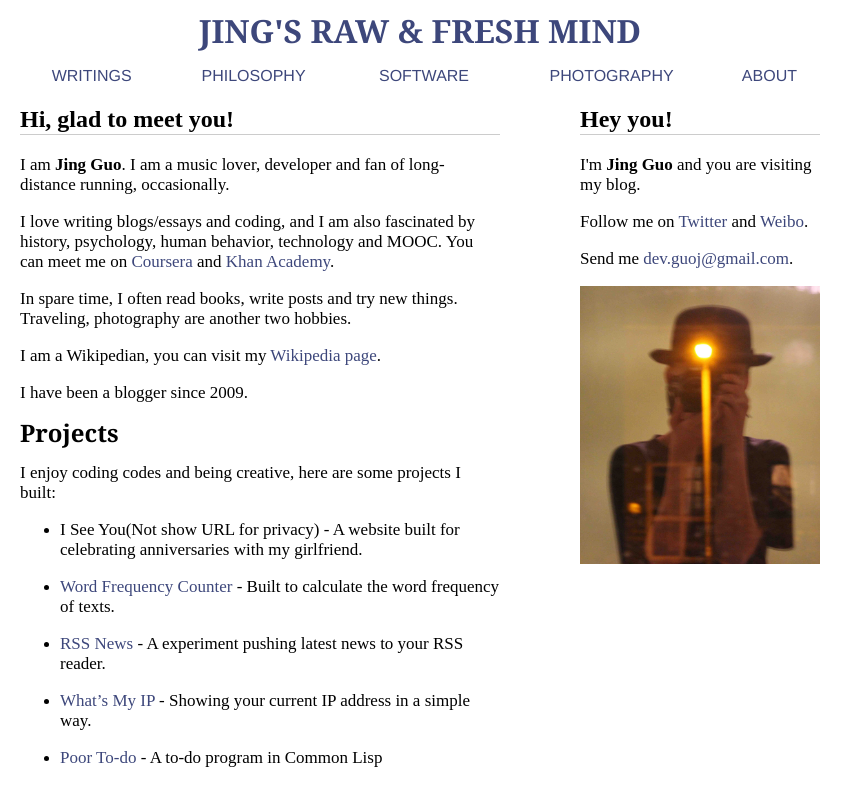
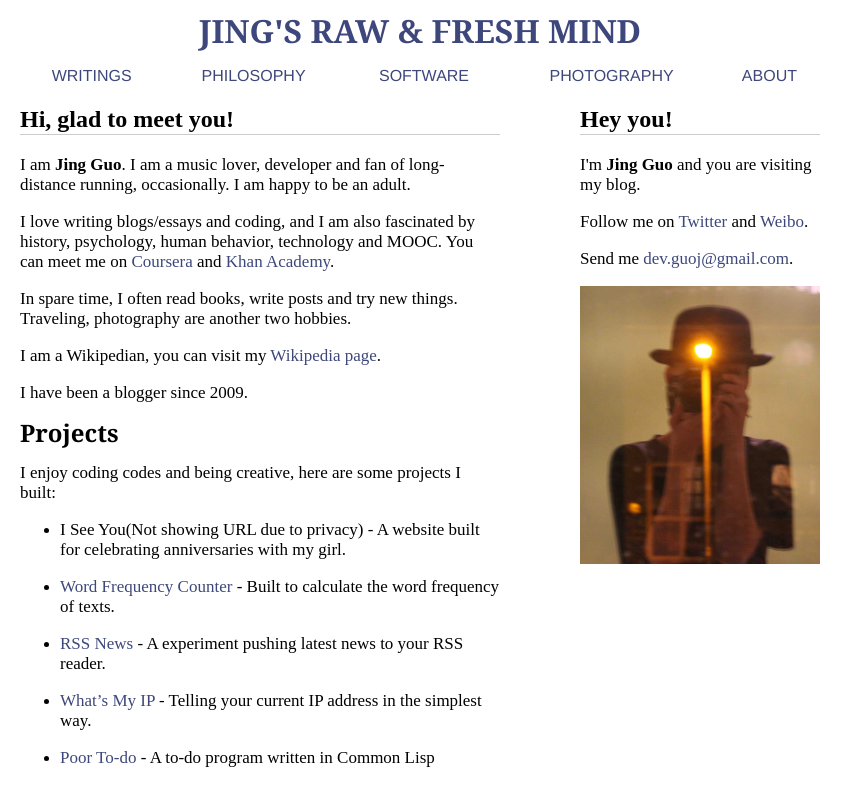
Before and after one commit to guojing0/guojing0.github.io, a Jekyll site: the page built from about-me.md, in a window 1280 px wide. Shown: the top 806 px of the page, without its empty margins (0-863 px from the left). Built offline with Jekyll 4.4.1, drawn with Linux system fonts in a browser that asks for light colours; Markdown is read by kramdown in place of the engine named in the settings.

Commit message:
about me

```diff
--- a/about-me.md
+++ b/about-me.md
@@ -3,7 +3,7 @@ layout: modern
 title: Hi, glad to meet you!
 ---
 
-I am **Jing Guo**. I am a music lover, developer and fan of long-distance running, occasionally.
+I am **Jing Guo**. I am a music lover, developer and fan of long-distance running, occasionally. I am happy to be an adult.
 
 I love writing blogs/essays and coding, and I am also fascinated by history, psychology, human behavior, technology and MOOC. You can meet me on [Coursera](https://www.coursera.org/user/i/361951d01125a4915d2bc9815ad17a1b) and [Khan Academy](https://www.khanacademy.org/profile/guojing/).
 
@@ -18,12 +18,12 @@ Projects
 
 I enjoy coding codes and being creative, here are some projects I built:
 
-* I See You(Not show URL for privacy) - A website built for celebrating anniversaries with my girlfriend.
+* I See You(Not showing URL due to privacy) - A website built for celebrating anniversaries with my girl.
 
 * [Word Frequency Counter](https://github.com/guojing0/my_python/blob/master/frequency.py) - Built to calculate the word frequency of texts.
 
 * [RSS News](http://rssnews.funnyguo.me/) - A experiment pushing latest news to your RSS reader.
 
-* [What's My IP](http://whatsmyip.funnyguo.me/) - Showing your current IP address in a simple way.
+* [What's My IP](http://whatsmyip.funnyguo.me/) - Telling your current IP address in the simplest way.
 
-* [Poor To-do](https://github.com/guojing0/common-lisp/blob/master/todo.lisp) - A to-do program in Common Lisp
+* [Poor To-do](https://github.com/guojing0/common-lisp/blob/master/todo.lisp) - A to-do program written in Common Lisp
```
